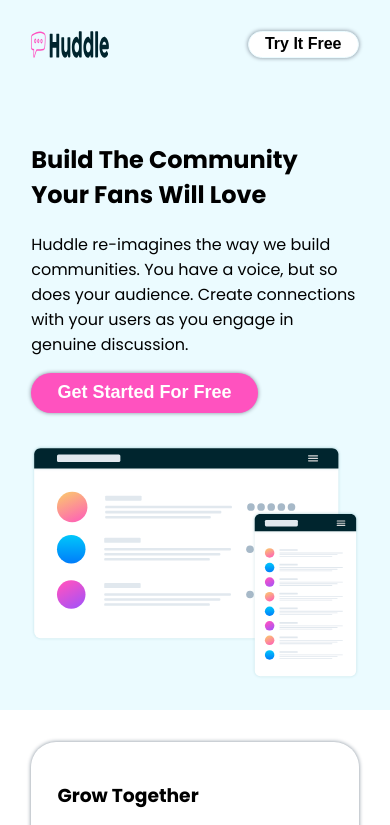
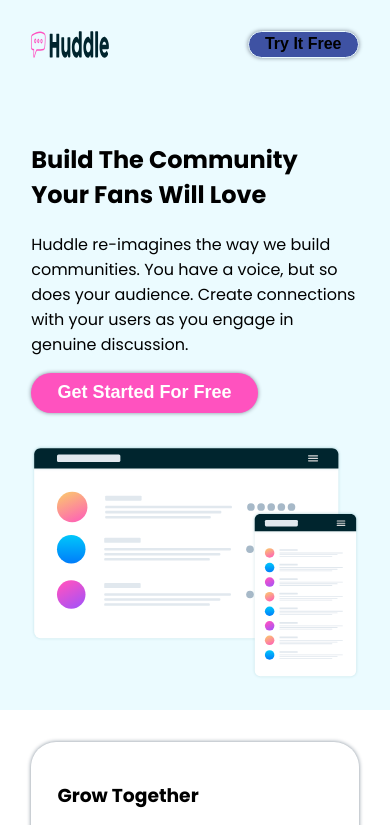
Before and after one commit to ehimze007/huddle-landing-page, a plain HTML site: page index.html in a window 390 px wide. In both pictures the pointer is over the button "Try It Free". Shown: the top 825 px of the page. Drawn offline with nearby package versions, Linux system fonts and the light colour scheme.

Commit message:
Addition of button hover state

```diff
--- a/styles.css
+++ b/styles.css
@@ -176,9 +176,14 @@ footer section {
   color: hsl(228, 45%, 44%);
 }
 
-@media (max-width: 700px) {
+@media screen and (max-width: 1000px) {
   .ready-to-build {
-    width: 70%;
+    width: 90%;
     margin-bottom: -10%;
   }
 }
+
+button:hover {
+  background-color: hsl(228, 45%, 44%);
+  box-shadow: inset;
+}
```
